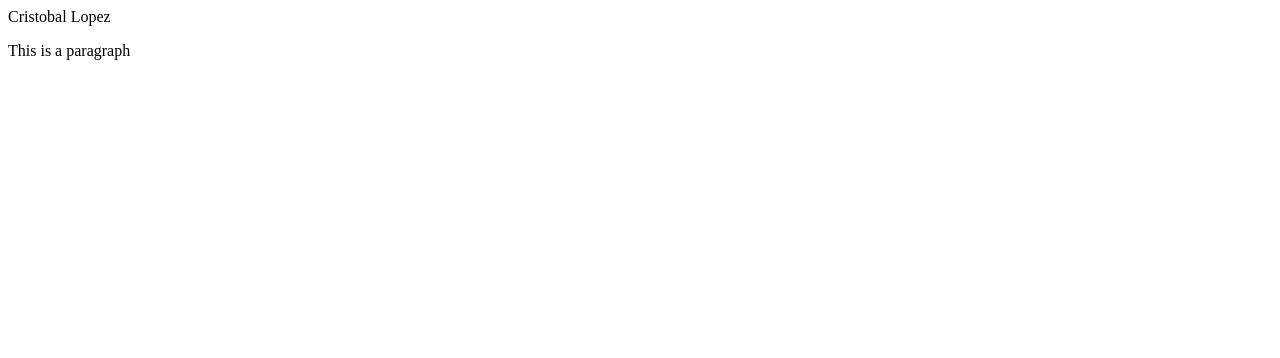
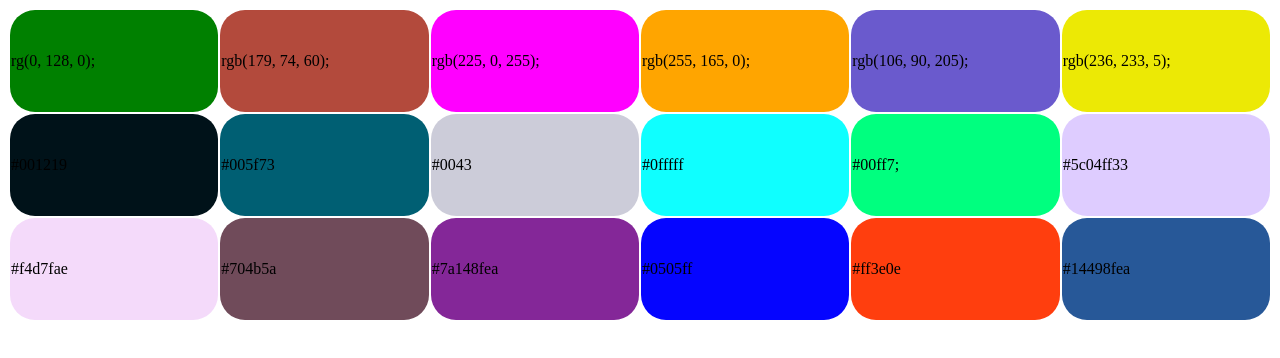
Before and after one commit to C10p3z/webclass, a plain HTML site: page index.html in a window 1280 px wide. Drawn offline with Linux system fonts and the light colour scheme.

Commit message:
added more colors and tables

```diff
--- a/index.html
+++ b/index.html
@@ -1,16 +1,52 @@
 <!DOCTYPE html>
 <html lang="en">
 <head>
-    <meta charset="UTF-8"
+    <meta charset="UTF-8">
     <meta http-equiv="X-UA-Compatible" content="IE=edge">
-    <meta name="viewport" content="widt=device"-width, initial-scale="1.0">
-    <title>Practice</title>
+    <meta name="viewport" content="width=device-width, initial-scale=1.0">
+    <title>Color Paletes</title>
+    <style>
+        table{
+            width: 100%;
+        }
+        td{
+            height: 100px;
+            width: 100px;
+            border-radius: 25px;
+            border-spacing: 30pc;
+
+        }
+    </style>
 </head>
 <body>
-    <hi>Cristobal Lopez</hi>
-    <div id="idname">
-        <p>This is a paragraph</p>
-    </div>
-    <!--We jumped to this line-->
+    <table>
+        <tr>
+
+<td style="background-color: rgb(0, 128, 0);">rg(0, 128, 0);</td>
+<td style="background-color:rgb(179, 74, 60);">rgb(179, 74, 60);</td>
+<td style="background-color:rgb(255, 0, 255);">rgb(225, 0, 255);</td>
+<td style="background-color:rgb(255, 165, 0);">rgb(255, 165, 0);</td>
+<td style="background-color:rgb(106, 90, 205);">rgb(106, 90, 205);</td>
+<td style="background-color:rgb(236, 233, 5);">rgb(236, 233, 5);</td>
+        </tr>
+        <tr>
+            <td style="background-color: #001219">#001219</td>
+            <td style="background-color: #005f73">#005f73</td>
+            <td style="background-color: #0043">#0043</td>
+            <td style="background-color: #0fffff">#0fffff</td>
+            <td style="background-color:#00ff7f">#00ff7;</td>
+            <td style="background-color:#5c04ff33">#5c04ff33</td>
+        </tr>
+        <tr>
+            <td style="background-color:#f4d7faea">#f4d7fae</td>
+            <td style="background-color:#704b5a">#704b5a</td>
+            <td style="background-color:#7a148fea">#7a148fea</td>
+            <td style="background-color:#0505ff">#0505ff</tf>
+            <td style="background-color:#ff3e0e">#ff3e0e</td>
+            <td style="background-color:#14498fea">#14498fea</td>
+
+        </tr>
+    </table>
+
 </body>
 </html>
```
Also changed, not shown: file.html (added, +37 -0 lines).
